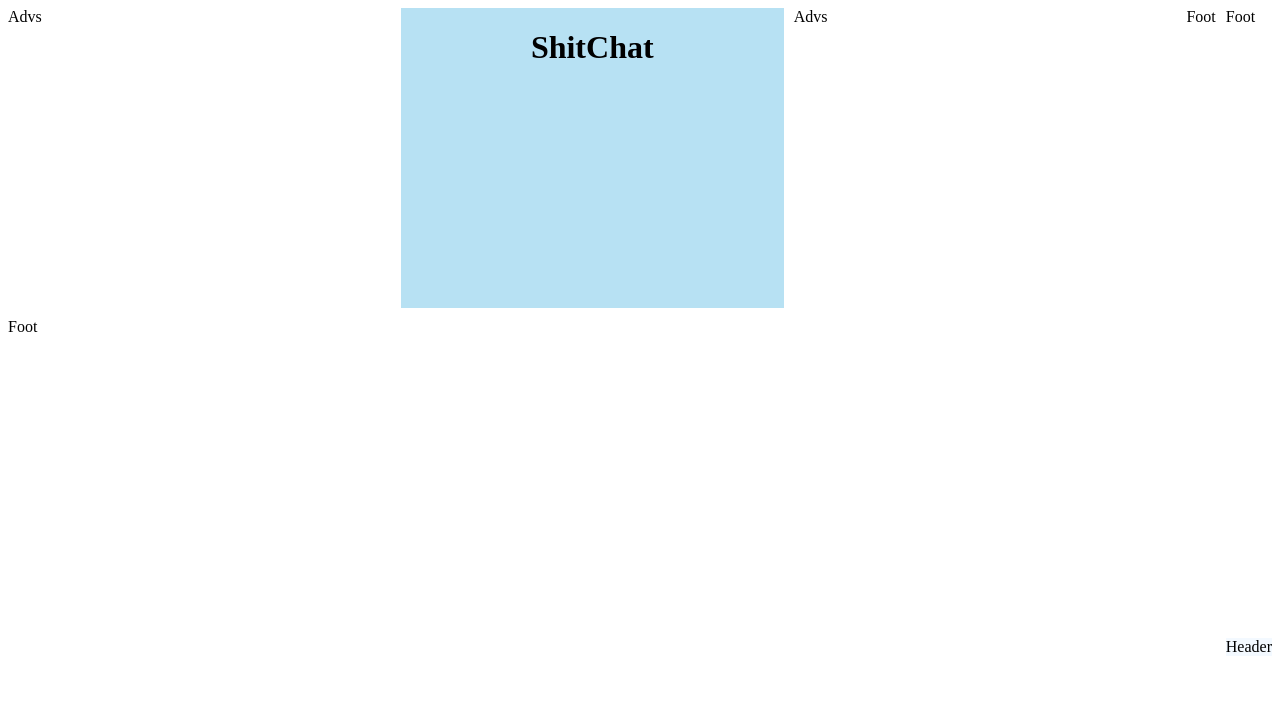
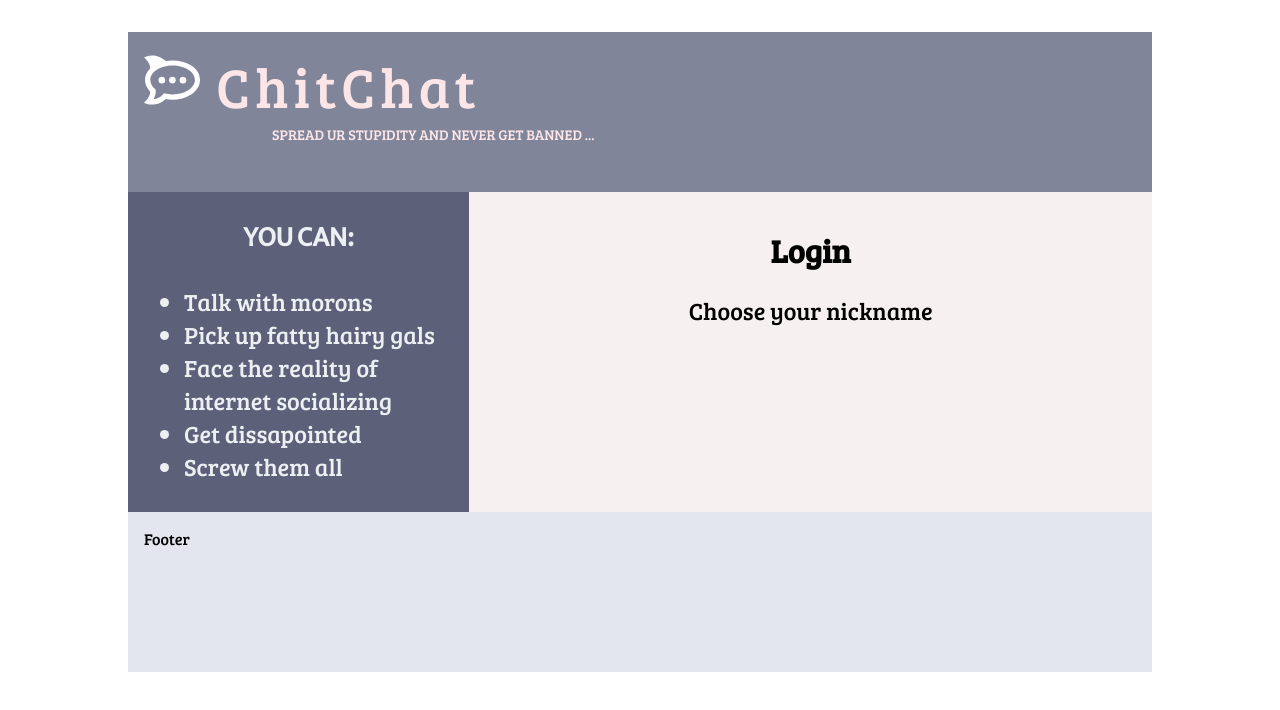
Before and after one commit to eiberham/chitchat, a React app in the folder client/: page / in a window 1280 px wide. Built offline with nearby package versions, Linux system fonts and the light colour scheme.

Commit message:
layout setup

```diff
--- a/client/App.js
+++ b/client/App.js
@@ -2,19 +2,16 @@ import React from 'react';
 import './App.scss';
 import Login from './components/Login';
 import Header from './components/Header';
+import Footer from './components/Footer';
+import Side from './components/Side';
 
 export default function(){
     return (
         <div className="container">
             <Header />
-            <div>Advs</div>
-            <div>
-                <Login/>
-            </div>
-            <div>Advs</div>
-            <div>Foot</div>
-            <div>Foot</div>
-            <div>Foot</div>
+            <Side />
+            <Login/>
+            <Footer />
         </div>
     )
 }
--- a/client/App.scss
+++ b/client/App.scss
@@ -1,9 +1,17 @@
 .container {
+  font-family: 'Bree Serif', serif;
+  background: #f9f9f9;
+  width: 80vw;
+  margin: 2rem auto;
   display: grid;
-  grid-template-rows: 300px 300px;
-  grid-template-columns: repeat(3, minmax(300px, 1fr));
-  grid-gap: 10px;
-  grid-template-areas: "head" "head" "head"
-                       "" "main" ""
-                       "foot" "foot" "foot"
+  grid-template-rows: 20vh 40vh 20vh;
+  grid-template-columns: 1fr repeat(2, minmax(300px, 1fr));
+  grid-gap: 0;
+  grid-template-areas: "head head head"
+                       "side main ."
+                       "foot foot foot";
+  & > * {
+    padding: 1rem;
+  }
+
 }
--- a/client/components/Footer/footer.scss
+++ b/client/components/Footer/footer.scss
@@ -0,0 +1,5 @@
+.footer{
+  background: rgba(#dee0ed, .8);
+  grid-area: foot;
+  grid-column: 1 / -1;
+}
--- a/client/components/Footer/index.js
+++ b/client/components/Footer/index.js
@@ -1,8 +1,9 @@
 import React from 'react';
+import './footer.scss';
 
 const Footer = () => {
     return (
-        <div>
+        <div className="footer">
             Footer
         </div>
     )
--- a/client/components/Header/header.scss
+++ b/client/components/Header/header.scss
@@ -1,4 +1,17 @@
 .header {
   grid-area: head;
-  background: rgba(aliceblue, .8);
+  grid-column: 1 / -1;
+  background: rgba(#626882, .8);
+  font-size: 3.5rem;
+  letter-spacing: 5px;
+  color: #fbe5e7;
+  p {
+    padding: 0;
+    margin: 0;
+    margin-inline-start: 8rem;
+    font-family: inherit;
+    font-size: 0.9rem;
+    text-transform: uppercase;
+    letter-spacing: normal;
+  }
 }
--- a/client/components/Header/index.js
+++ b/client/components/Header/index.js
@@ -1,10 +1,13 @@
 import React from 'react';
 import './header.scss';
+import { FaRocketchat } from 'react-icons/fa';
 
 const Header = () => {
     return (
         <div className="header">
-            Header
+           <FaRocketchat color="white"/>
+           <span> ChitChat</span>
+           <p>Spread ur stupidity and never get banned ...</p>
         </div>
     )
 };
--- a/client/components/Login/index.js
+++ b/client/components/Login/index.js
@@ -4,7 +4,8 @@ import './login.scss';
 const Login = () => {
     return (
         <div className="login-wrapper">
-            <h1>ShitChat</h1>
+            <h1>Login</h1>
+            <span>Choose your nickname</span>
         </div>
     )
 };
--- a/client/components/Login/login.scss
+++ b/client/components/Login/login.scss
@@ -1,8 +1,12 @@
 .login-wrapper {
   grid-area: main;
-  background: rgba(skyblue, .6);
-  height: 100%;
+  grid-column: 2 / 4;
+  background: rgba(#f7ebeb, .6);
   display: flex;
   flex-direction: column;
   align-items: center;
+
+  span {
+    font-size: 1.5rem;
+  }
 }
--- /dev/null
+++ b/client/components/Side/index.js
@@ -0,0 +1,17 @@
+import React from 'react';
+import './side.scss';
+
+export default function(){
+    return (
+        <div className="side">
+            <h1>You can:</h1>
+            <ul>
+                <li>Talk with morons</li>
+                <li>Pick up fatty hairy gals</li>
+                <li>Face the reality of internet socializing</li>
+                <li>Get dissapointed</li>
+                <li>Screw them all</li>
+            </ul>
+        </div>
+    )
+}
--- /dev/null
+++ b/client/components/Side/side.scss
@@ -0,0 +1,20 @@
+.side{
+  background: rgba(#545871, .95);
+  display: flex;
+  flex-direction: column;
+  justify-content: center;
+  align-items: center;
+  color: #ecf0f3;
+
+  h1{
+    font-family: 'Merriweather Sans', sans-serif;
+    font-size: 1.5rem;
+    text-transform: uppercase;
+  }
+
+  ul{
+    li{
+      font-size: 1.5rem;
+    }
+  }
+}
--- a/client/package.json
+++ b/client/package.json
@@ -15,7 +15,8 @@
     "@emotion/styled": "^10.0.15",
     "node-sass": "^4.12.0",
     "react": "^16.9.0",
-    "react-dom": "^16.9.0"
+    "react-dom": "^16.9.0",
+    "react-icons": "^3.7.0"
   },
   "devDependencies": {
     "babel-core": "^6.26.3",
--- a/client/public/index.html
+++ b/client/public/index.html
@@ -3,6 +3,7 @@
 <head>
     <meta charset="UTF-8">
     <title>ShitChat</title>
+    <link href="https://fonts.googleapis.com/css?family=Bree+Serif|Merriweather+Sans&display=swap" rel="stylesheet">
 </head>
 <body>
     <div id="app"></div>
--- a/package.json
+++ b/package.json
@@ -10,9 +10,11 @@
   "author": "Abraham",
   "license": "ISC",
   "dependencies": {
+    "@material-ui/core": "^4.3.2",
     "axios": "^0.19.0",
     "body-parser": "^1.19.0",
     "express": "^4.17.1",
+    "formik": "^1.5.8",
     "socket.io": "^2.2.0"
   }
 }
```
Also changed, not shown: client/dist/index.html, 4 other files.
